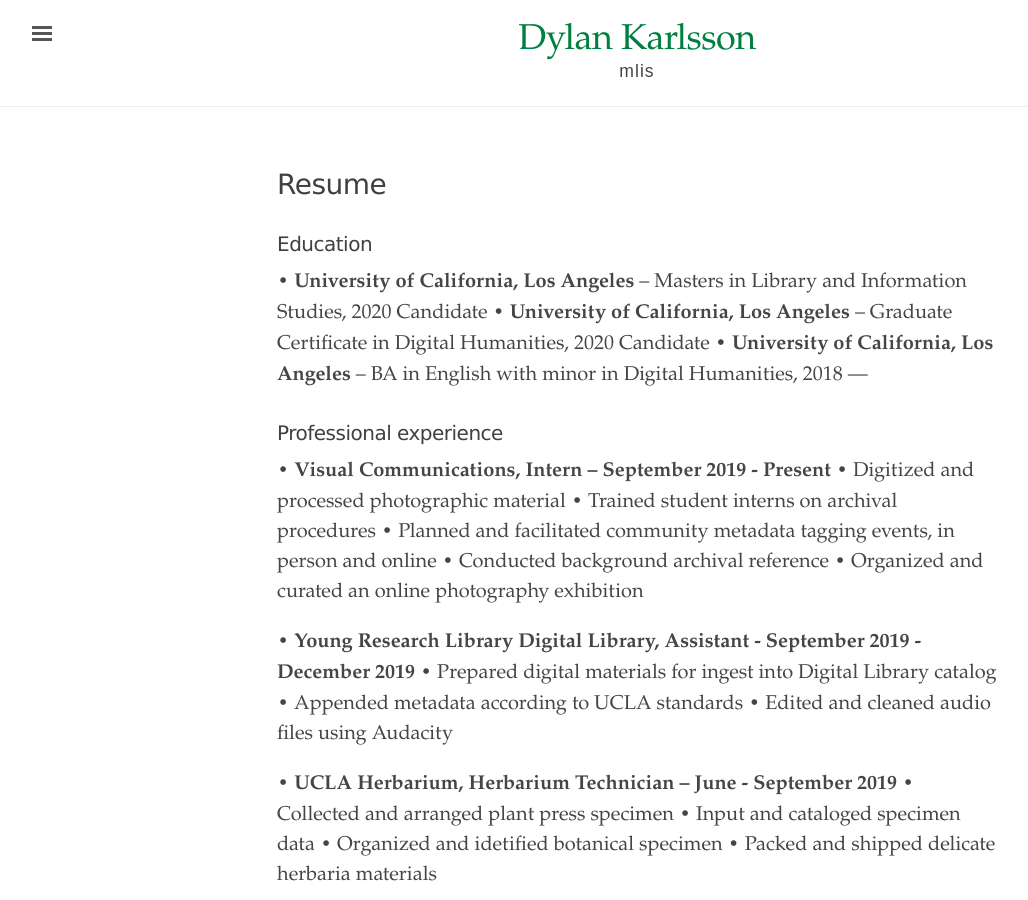
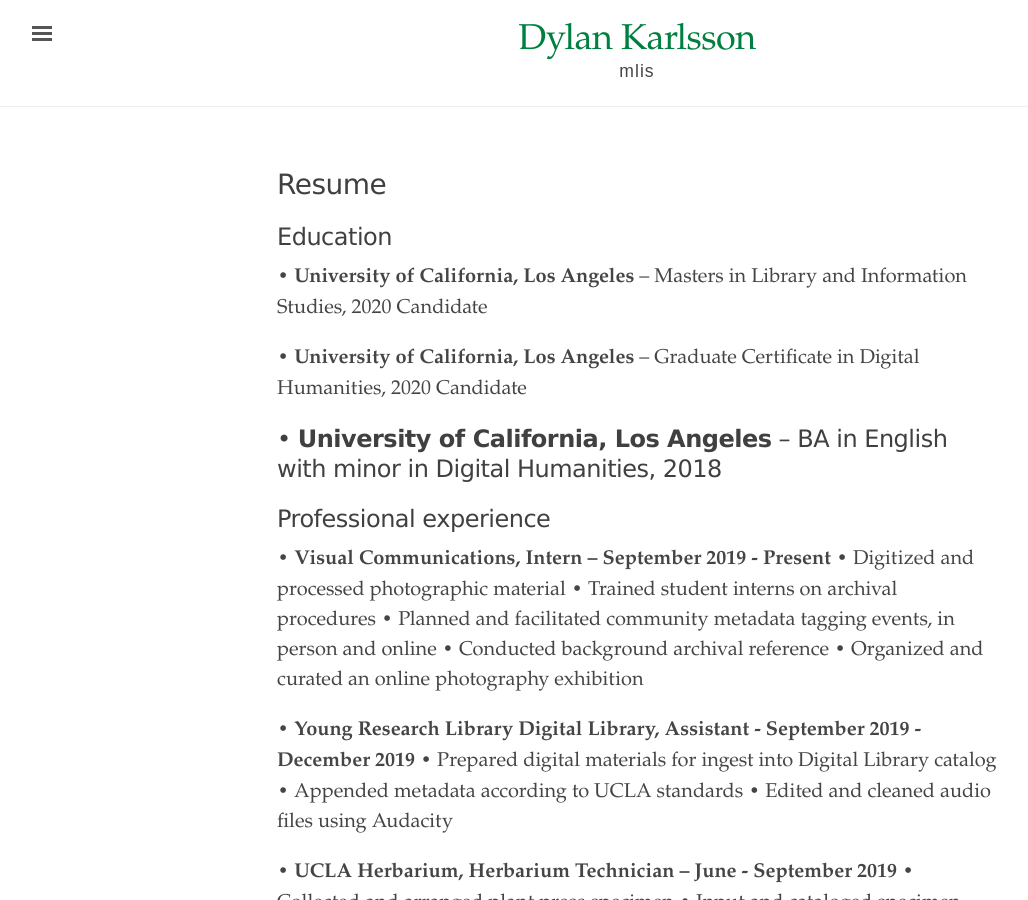
Before and after one commit to dylankarlsson/portfolio, a Jekyll site: the page built from resume.md, in a window 1280 px wide and 900 px high. Shown: the whole window, without its empty margins (3-1031 px from the left). Built offline with Jekyll 4.4.1, drawn with Linux system fonts in a browser that asks for light colours.

```diff
--- a/resume.md
+++ b/resume.md
@@ -3,13 +3,15 @@ layout: page
 title: Resume
 ---
 
-### Education
+## Education
 
 • **University of California, Los Angeles** – Masters in Library and Information Studies, 2020 Candidate
+
 • **University of California, Los Angeles** –  Graduate Certificate in Digital Humanities, 2020 Candidate
+
 • **University of California, Los Angeles** – BA in English with minor in Digital Humanities, 2018
 ---
-### Professional experience
+## Professional experience
 
 • **Visual Communications, Intern – September 2019 - Present**
 	• Digitized and processed photographic material
@@ -57,7 +59,7 @@ title: Resume
 • **Herbarium Fellow**, UCLA Herbarium, 2019
 • **Library & Information Studies Alumni Fellowship**, 2018
 ---
-### Skills
+## Skills
 
 • Excellent writing capabilities
 • Experienced with Photoshop and InDesign
@@ -66,7 +68,7 @@ title: Resume
 • Proficient in Microsoft Office Suite
 • Public speaking and public service
 ---
-### Technology
+## Technology
 
 • Content Management Systems: Archivesspace, MS Access, Adobe Bridge
 • Data Management: OpenRefine, MySQL
```
